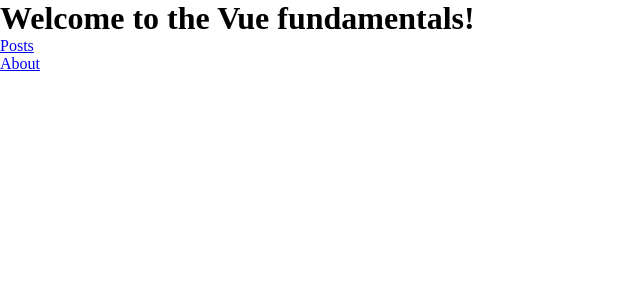
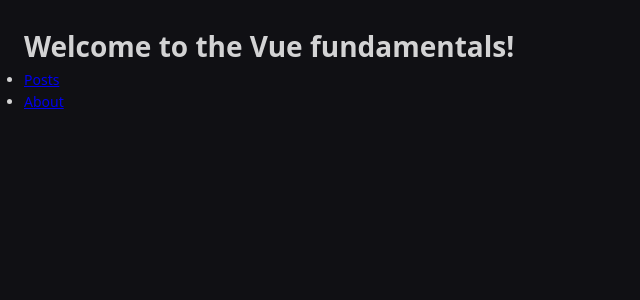
Before and after one commit to slabnevitch/vue3-composition-for-beginers, a Vue app: page / in a window 1280 px wide. Shown: the top 300 px of the page, without its empty margins (0-640 px from the left). Built offline with nearby package versions, Linux system fonts and the light colour scheme.

Commit message:
переношу them in App.vue

```diff
--- a/src/App.vue
+++ b/src/App.vue
@@ -1,12 +1,32 @@
 <template>
-  <router-view></router-view>
+    <n-config-provider :theme="theme">
+      <n-layout>
+        <n-layout-content content-style="padding: 24px; height: 100%">
+
+            <router-view></router-view>
+
+        </n-layout-content>
+      </n-layout>
+      <n-global-style />
+    </n-config-provider>
 </template>
-<script>
 
 
+<script>
+import { darkTheme, lightTheme, NConfigProvider, NGlobalStyle, NLayout, NLayoutContent } from 'naive-ui';
+
 export default {
-  name: 'app'
-
+  name: 'app',
+  components:{
+    darkTheme, lightTheme, NConfigProvider, NGlobalStyle, NLayout, NLayoutContent
+  },
+  data(){
+    return{
+      lightTheme,
+      darkTheme,
+      theme: darkTheme
+    }
+  }
 
 }
 </script>
--- a/src/pages/Main.vue
+++ b/src/pages/Main.vue
@@ -19,7 +19,6 @@
 
   data () {
     return {
-
     }
   }
 }
```
